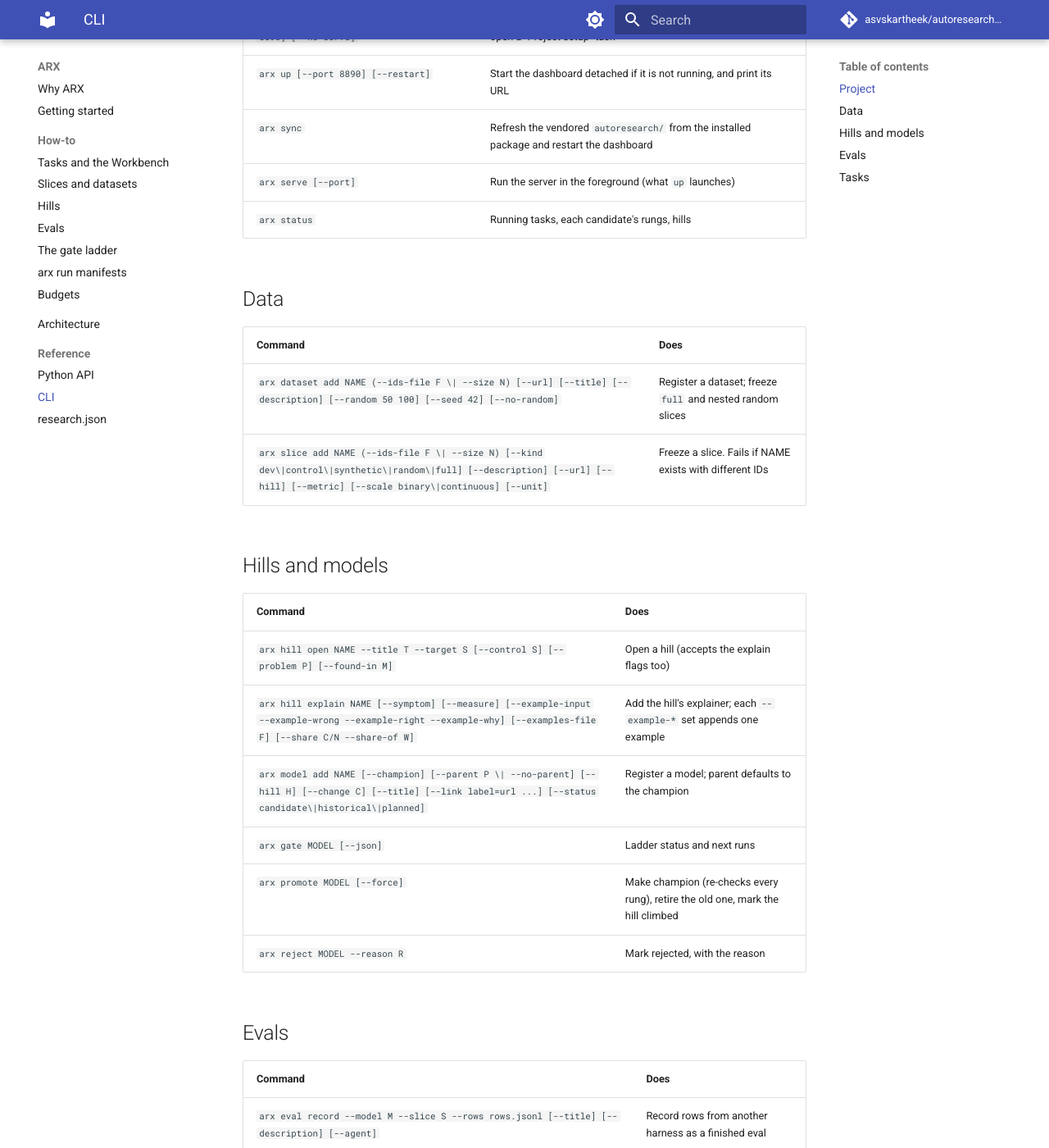
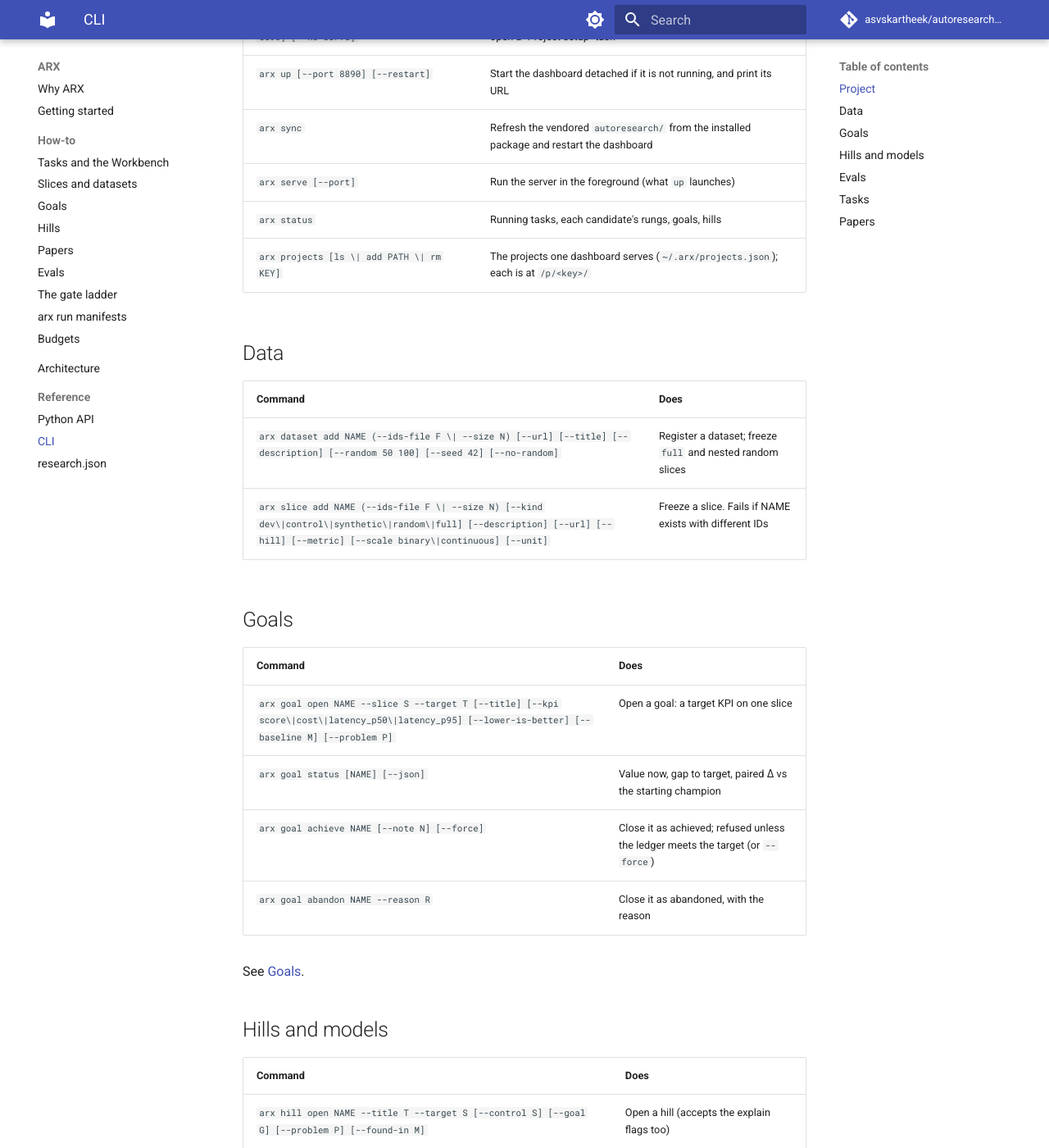
Before and after one commit to asvskartheek/autoresearch-scaffold, an MkDocs documentation site: the page built from docs/reference/cli.md, in a window 1280 px wide and 1400 px high, scrolled down 366 px. Shown: the whole window at 82% size. Built offline with MkDocs 1.6.1 and Material for MkDocs 9.7.7, drawn with Linux system fonts in a browser that asks for light colours; comment, search, counter and statistics services are not loaded; some of the changed text lies outside the part shown.

Commit message:
Production pass: docs for goals, papers, projects (README, guides, CLI reference, arx paper --help); hardening: 64 KB POST cap, generic 404s, strict paper/file names, sandboxed attachments + nosniff, arx up only signals its own server, server.json/log gitignored, clear no-free-port error; goal open works before any champion
Co-Authored-By: Claude Opus 5.5 <noreply@anthropic.com>

````diff
--- a/docs/reference/cli.md
+++ b/docs/reference/cli.md
@@ -11,7 +11,8 @@ Every command runs against the project found by walking up from the current dire
 | `arx up [--port 8890] [--restart]` | Start the dashboard detached if it is not running, and print its URL |
 | `arx sync` | Refresh the vendored `autoresearch/` from the installed package and restart the dashboard |
 | `arx serve [--port]` | Run the server in the foreground (what `up` launches) |
-| `arx status` | Running tasks, each candidate's rungs, hills |
+| `arx status` | Running tasks, each candidate's rungs, goals, hills |
+| `arx projects [ls \| add PATH \| rm KEY]` | The projects one dashboard serves (`~/.arx/projects.json`); each is at `/p/<key>/` |
 
 ## Data
 
@@ -20,11 +21,22 @@ Every command runs against the project found by walking up from the current dire
 | `arx dataset add NAME (--ids-file F \| --size N) [--url] [--title] [--description] [--random 50 100] [--seed 42] [--no-random]` | Register a dataset; freeze `full` and nested random slices |
 | `arx slice add NAME (--ids-file F \| --size N) [--kind dev\|control\|synthetic\|random\|full] [--description] [--url] [--hill] [--metric] [--scale binary\|continuous] [--unit]` | Freeze a slice. Fails if NAME exists with different IDs |
 
+## Goals
+
+| Command | Does |
+|---|---|
+| `arx goal open NAME --slice S --target T [--title] [--kpi score\|cost\|latency_p50\|latency_p95] [--lower-is-better] [--baseline M] [--problem P]` | Open a goal: a target KPI on one slice |
+| `arx goal status [NAME] [--json]` | Value now, gap to target, paired Δ vs the starting champion |
+| `arx goal achieve NAME [--note N] [--force]` | Close it as achieved; refused unless the ledger meets the target (or `--force`) |
+| `arx goal abandon NAME --reason R` | Close it as abandoned, with the reason |
+
+See [Goals](../guides/goals.md).
+
 ## Hills and models
 
 | Command | Does |
 |---|---|
-| `arx hill open NAME --title T --target S [--control S] [--problem P] [--found-in M]` | Open a hill (accepts the explain flags too) |
+| `arx hill open NAME --title T --target S [--control S] [--goal G] [--problem P] [--found-in M]` | Open a hill (accepts the explain flags too) |
 | `arx hill explain NAME [--symptom] [--measure] [--example-input --example-wrong --example-right --example-why] [--examples-file F] [--share C/N --share-of W]` | Add the hill's explainer; each `--example-*` set appends one example |
 | `arx model add NAME [--champion] [--parent P \| --no-parent] [--hill H] [--change C] [--title] [--link label=url ...] [--status candidate\|historical\|planned]` | Register a model; parent defaults to the champion |
 | `arx gate MODEL [--json]` | Ladder status and next runs |
@@ -52,3 +64,18 @@ arx task finish ID [--status done|failed|budget] [--summary-file F]
 ```
 
 `--parent` defaults to `$ARX_PARENT`. Task subcommands print a warning if the dashboard is not running.
+
+## Papers
+
+```text
+arx paper new HILL [--file F] | arx paper new --goal GOAL [--file F]   # starter page from the worked example
+arx paper check (NAME | --file F) [--goal GOAL]                       # lint; exit 1 on errors
+arx paper add|edit NAME --file F [--title] [--hill H] [--goal G]       # publish / republish
+arx paper ls
+arx paper poll [NAME] [--timeout S]                                   # block until someone waits on the agent
+arx paper reply NAME THREAD "text" [--link label=url] [--file page.html] [--author agent]
+arx paper resolve NAME THREAD ["note"]
+arx paper attach NAME --file page.html
+```
+
+See [Papers](../guides/papers.md).
--- a/mkdocs.yml
+++ b/mkdocs.yml
@@ -27,7 +27,9 @@ nav:
   - How-to:
       - Tasks and the Workbench: guides/tasks.md
       - Slices and datasets: guides/slices.md
+      - Goals: guides/goals.md
       - Hills: guides/hills.md
+      - Papers: guides/papers.md
       - Evals: guides/evals.md
       - The gate ladder: guides/gates.md
       - arx run manifests: guides/run.md
````
Also changed, not shown: README.md (+20 -4 lines), docs/guides/goals.md (added, +26 -0 lines), docs/guides/papers.md (added, +54 -0 lines), 6 other files.
